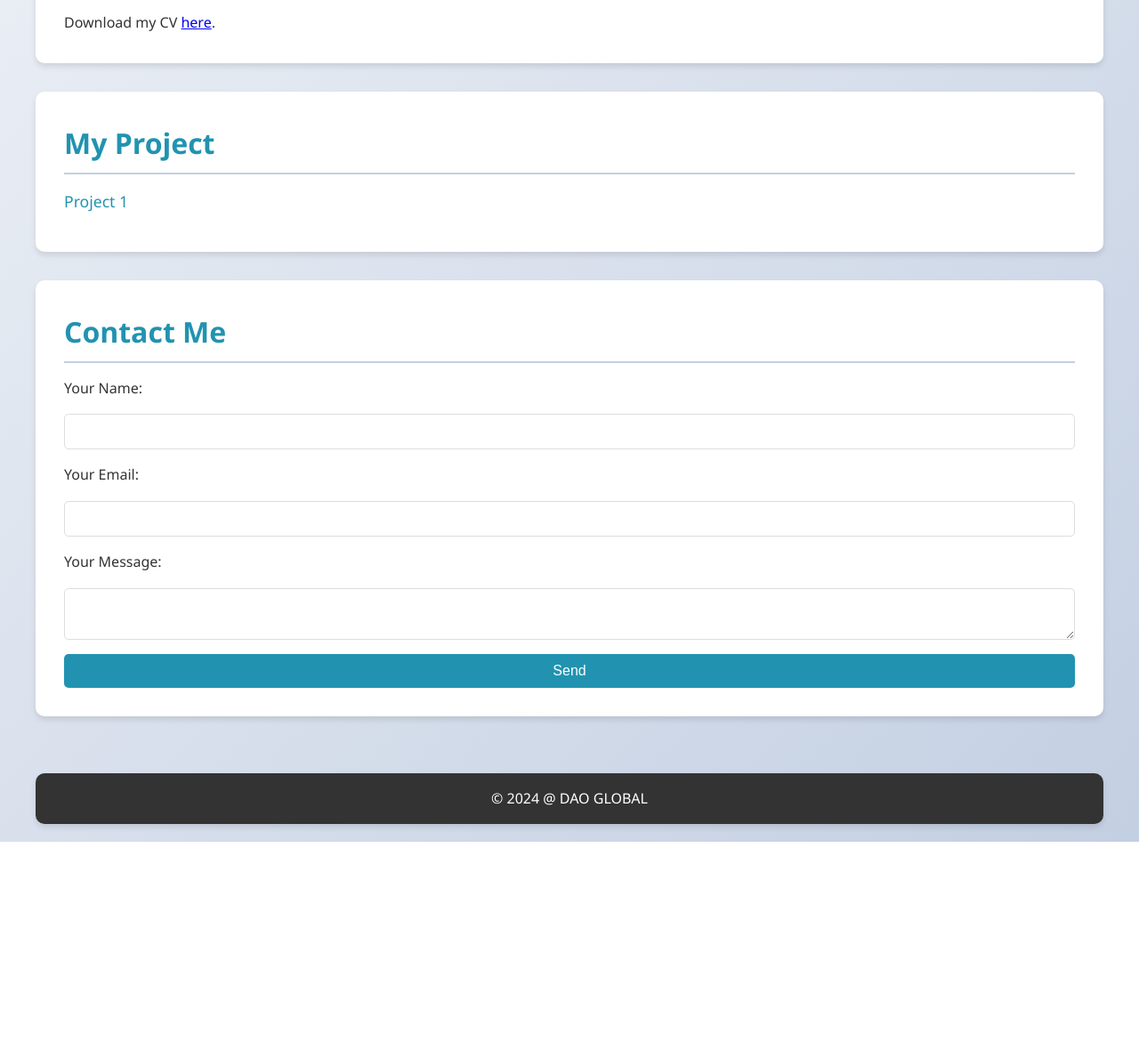
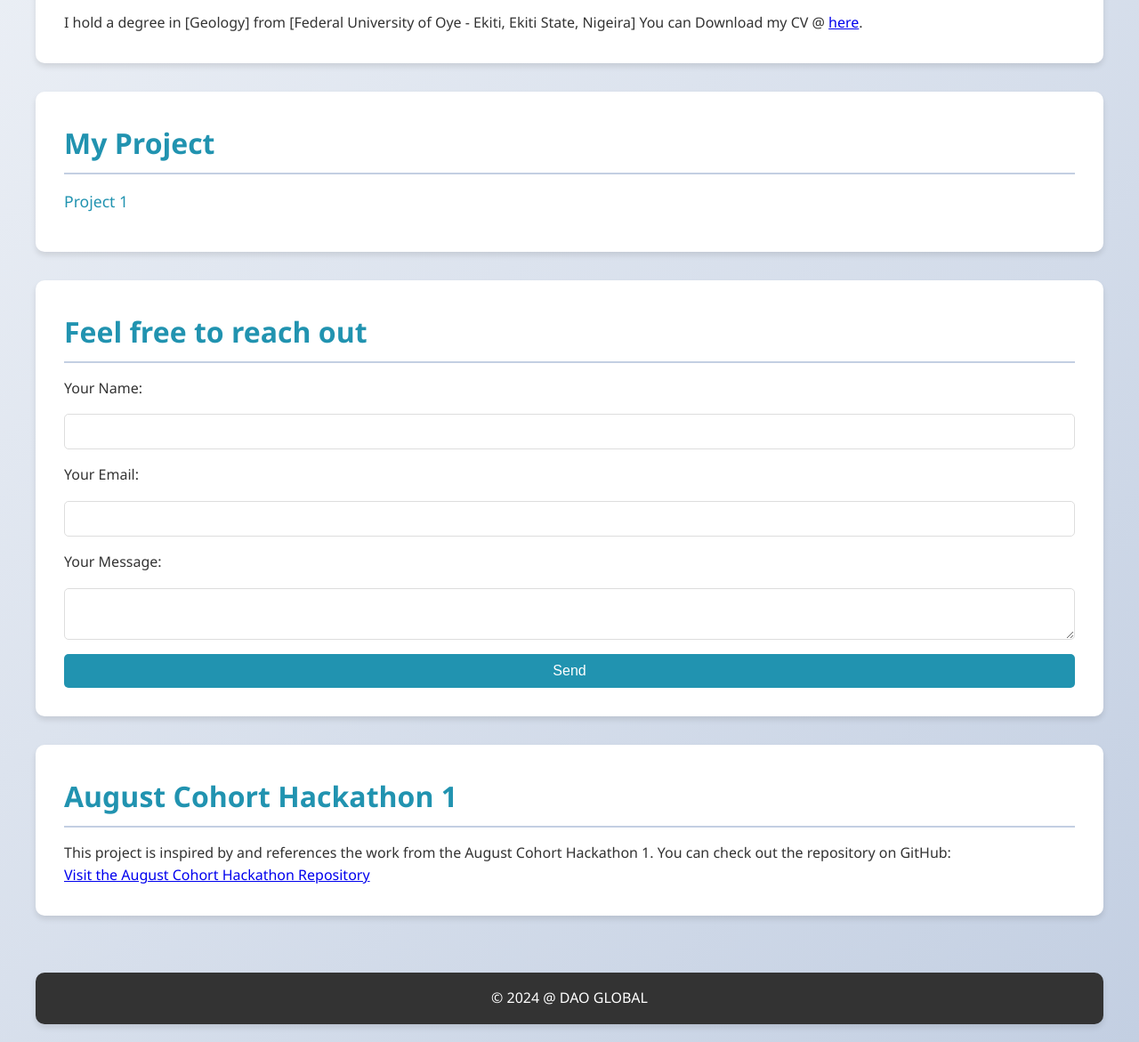
Before and after one commit to OMODARATAN4790/My-Portfolio, a plain HTML site: page index.html in a window 1280 px wide. Shown: the part 707-1878 px from the top of the page at 89% size. Before the commit the page ends 1653 px from the top, so only its background shows below. Drawn offline with Linux system fonts and the light colour scheme.

Commit message:
Update index.html

```diff
--- a/index.html
+++ b/index.html
@@ -28,18 +28,18 @@
 
     <section id="education">
         <h2>Educational Background</h2>
-        <p>Download my CV <a href="assets/DAVID AYODELE OMODARATAN New CV pdf.pdf" download>here</a>.</p>
+        <p> I hold a degree in [Geology] from [Federal University of Oye - Ekiti, Ekiti State, Nigeira] You can Download my CV @ <a href="DAVID AYODELE OMODARATAN New CV pdf.pdf" download>here</a>.</p>
     </section>
 
     <section id="projects">
         <h2>My Project</h2>
         <ul>
-            <li><a href="https://github.com/dashboard" target="_blank">Project 1</a></li>
+            <li><a href="https://github.com/OMODARATAN4790/introduction-to-sql.git" target="_blank">Project 1</a></li>
         </ul>
     </section>
 
     <section id="contact">
-        <h2>Contact Me</h2>
+        <h2>Feel free to reach out</h2>
         <form action="https://formspree.io/f/mblrvrek" method="POST">
             <label for="name">Your Name:</label>
             <input type="text" id="name" name="name" required>
@@ -55,6 +55,14 @@
 
     </section>
 
+    <section id="hackathon-project">
+        <h2>August Cohort Hackathon 1</h2>
+        <p>This project is inspired by and references the work from the August Cohort Hackathon 1. You can check out the repository on GitHub:</p>
+        <a href="https://github.com/MuriithiEric/August-Cohort-Hackathon-1" target="_blank">
+            Visit the August Cohort Hackathon Repository
+        </a>
+    </section>
+
     <footer>
         <p>&copy; 2024 @ DAO GLOBAL</p>
     </footer>
```
